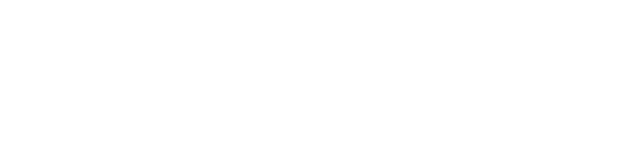
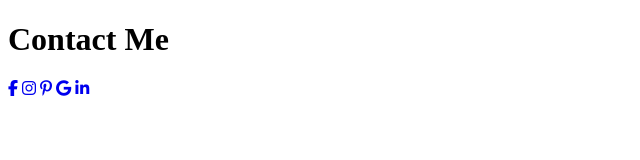
Before and after one commit to belv2c/belv2c.github.io, a plain HTML site: page contact.html in a window 1280 px wide. Shown: the whole page, without its empty margins (0-640 px from the left). Drawn offline with Linux system fonts and the light colour scheme.

Commit message:
added social media icons

```diff
--- a/contact.html
+++ b/contact.html
@@ -1,9 +1,21 @@
 <!DOCTYPE html>
 <html>
 <head>
-	<title></title>
+	<title>Brooke Lewis</title>
+	<script src="https://use.fontawesome.com/72766479d6.js"></script>
 </head>
 <body>
 
+<h1>Contact Me</h1>
+
+<div>
+	<a href="https://www.facebook.com/brooklynelewis"><i class="fa fa-facebook" aria-hidden="true"></i></a>
+	<a href="https://www.instagram.com/brooklynlew"><i class="fa fa-instagram" aria-hidden="true"></i></a>
+	<a href="https://www.pinterest.com/belewis/"><i class="fa fa-pinterest-p" aria-hidden="true"></i></a>
+	<a href="mailto:belv2c@gmail.com"><i class="fa fa-google" aria-hidden="true"></i></a>
+	<a href="https://www.linkedin.com/in/belv2c/"><i class="fa fa-linkedin" aria-hidden="true"></i></a>
+
+</div>
+
 </body>
 </html>
```
Also changed, not shown: index.html (+3 -1 lines).
